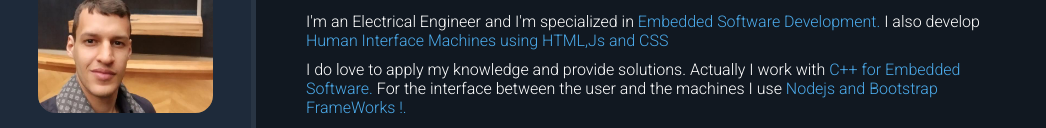
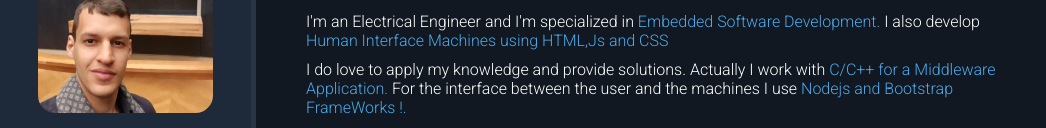
Before and after one commit to VDA97/VDA97.github.io, a plain HTML site: page index.html in a window 1280 px wide. Shown: the part 145-273 px from the top of the page, without its empty margins (0-1046 px from the left). Drawn offline with nearby package versions, Linux system fonts and the light colour scheme.

Commit message:
Update index.html

```diff
--- a/index.html
+++ b/index.html
@@ -30,7 +30,7 @@
             <h1 id="name">Victor Davi Almeida</h1>
             <p id="title"><span class="highlight">Embedded Software Developer</span></p>
             <p class="description">I'm an Electrical Engineer and I'm specialized in <span class="highlight">Embedded Software Development.</span> I also develop <span class="highlight">Human Interface Machines using HTML,Js and CSS</span></p>
-            <p class="description">I do love to apply my knowledge and provide solutions. Actually I work with <span class="highlight"> C++ for Embedded Software.</span> For the interface between the user and the machines I use<span class="highlight"> Nodejs and Bootstrap FrameWorks !.</span></p>
+            <p class="description">I do love to apply my knowledge and provide solutions. Actually I work with <span class="highlight"> C/C++ for a Middleware Application.</span> For the interface between the user and the machines I use<span class="highlight"> Nodejs and Bootstrap FrameWorks !.</span></p>
             <p class="description">For communication between the systems, I use Serial Communication, TCP/IP and LoRaWan</p>
             <p class="description">About the machine Portfolio, are included different type of sensors and also servomotors.</p>
             <a href="#" id="btn-projects"><ion-icon name="share-social-outline"></ion-icon><span>View Projects</span></a>
```
